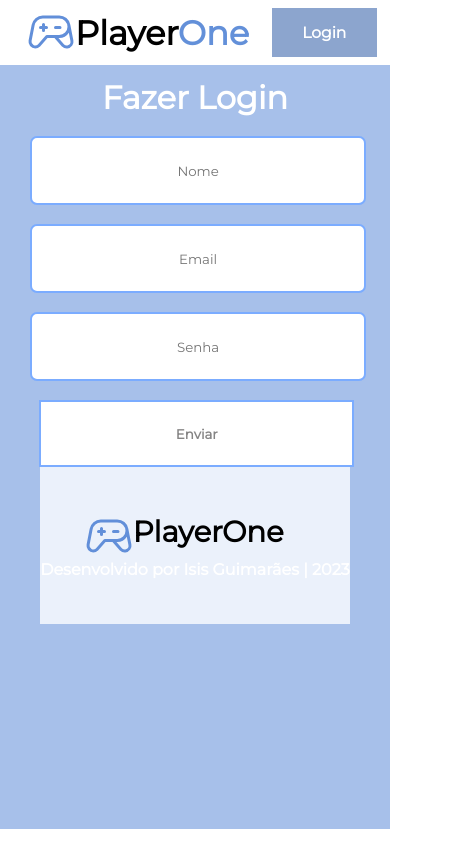
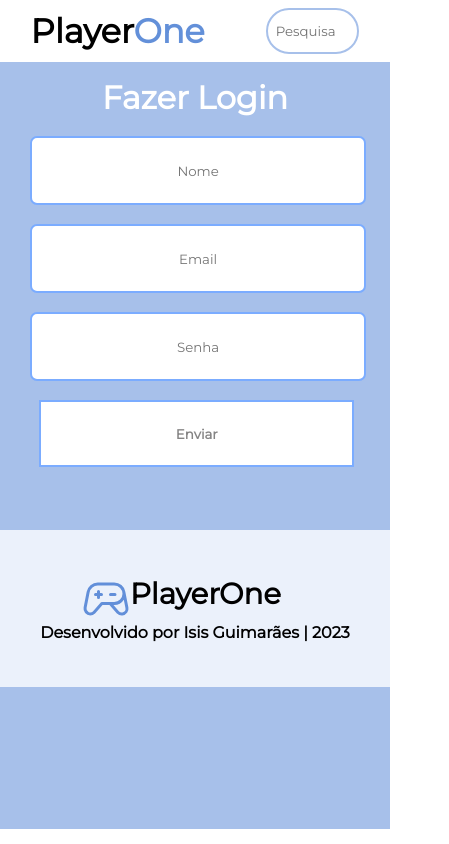
Before and after one commit to IsisG13/SMario-next, a Next.js app: page /login in a window 390 px wide. Shown: the whole page, 449 px wide, since content can reach past the window. Built offline with nearby package versions, Linux system fonts and the light colour scheme.

Commit message:
arrumando login

```diff
--- a/pages/login.js
+++ b/pages/login.js
@@ -1,3 +1,5 @@
+// pages/login.js
+
 import Link from "next/link";
 import Cabecalho from "./api/cabecalho";
 import styles from "@/styles/Login.module.css";
@@ -11,34 +13,23 @@ export default function Login() {
   const [nome, setNome] = useState("");
   const [email, setEmail] = useState("");
   const [password, setPassword] = useState("");
+  const [erro, setErro] = useState(""); // Novo estado para armazenar a mensagem de erro
 
   const handleSubmit = (e) => {
     e.preventDefault();
 
-    if (nome.trim() === "" || email.trim() === "" || password.trim() === "") {
-      alert("Preencha os campos corretamente");
+    if (nome.trim() === "" || email.trim() === "" || password.length < 6) {
+      setErro("A senha deve ter pelo menos 6 caracteres.");
       return;
     }
 
+    setErro("");
     router.push("/paginaInicial");
   };
 
   return (
     <>
-      <div className={styles.cabecalho}>
-        <Link className={styles.cabecalho_link} href="/">
-          <Icon color="#628FD9" width="3rem" icon="ph:game-controller" />
-          <h1>
-            Player<span>One</span>
-          </h1>
-        </Link>
-
-        <div className={styles.login}>
-          <Link className={styles.link_login} href="/login">
-            <button>Login</button>
-          </Link>
-        </div>
-      </div>
+      <Cabecalho />
 
       <div className={styles.login_container}>
         <h1>Fazer Login</h1>
@@ -77,6 +68,7 @@ export default function Login() {
 
             <button type="submit">Enviar</button>
           </form>
+          {erro && <div className={styles.mensagemErro}>{erro}</div>}
 
           <div className="rodape">
             <Link className="cabecalho_linkPaginaINicial" href="/">
--- a/styles/Login.module.css
+++ b/styles/Login.module.css
@@ -1,10 +1,15 @@
 @media (max-width: 980px) {
+  .mensagemErro {
+    color: red;
+    margin-bottom: 10px;
+  }
+
   .login_container {
     margin-top: 9%;
     background-color: #a7c0ea;
-    min-height: 81vh;
+    min-height: 86vh;
     color: white;
-    padding: 5% 0 5%;
+    padding-top: 5%;
     text-align: center;
   }
 
--- a/styles/globals.css
+++ b/styles/globals.css
@@ -135,12 +135,30 @@
   }
 
   .rodape {
+    margin-top: 16%;
+    width: 100%;
     display: flex;
     background-color: #EBF1FB;
-    height: 157px;
+    color: black;
+    height: 258px;
     flex-direction: column;
     justify-content: center;
     align-items: center;
+    position: relative;
+  }
+
+  .rodapeInicial {
+    margin-top: -38%;
+    display: flex;
+    background-color: #ebf1fb;
+    height: 264px;
+    width: 100%;
+    flex-direction: column;
+    justify-content: flex-end;
+    position: fixed;
+    z-index: 6;
+    align-items: center;
+    padding-bottom: 4%;
   }
 
   .linkRodape {
```
Also changed, not shown: pages/index.js (+30 -4 lines), styles/Home.module.css (+2 -6 lines).
